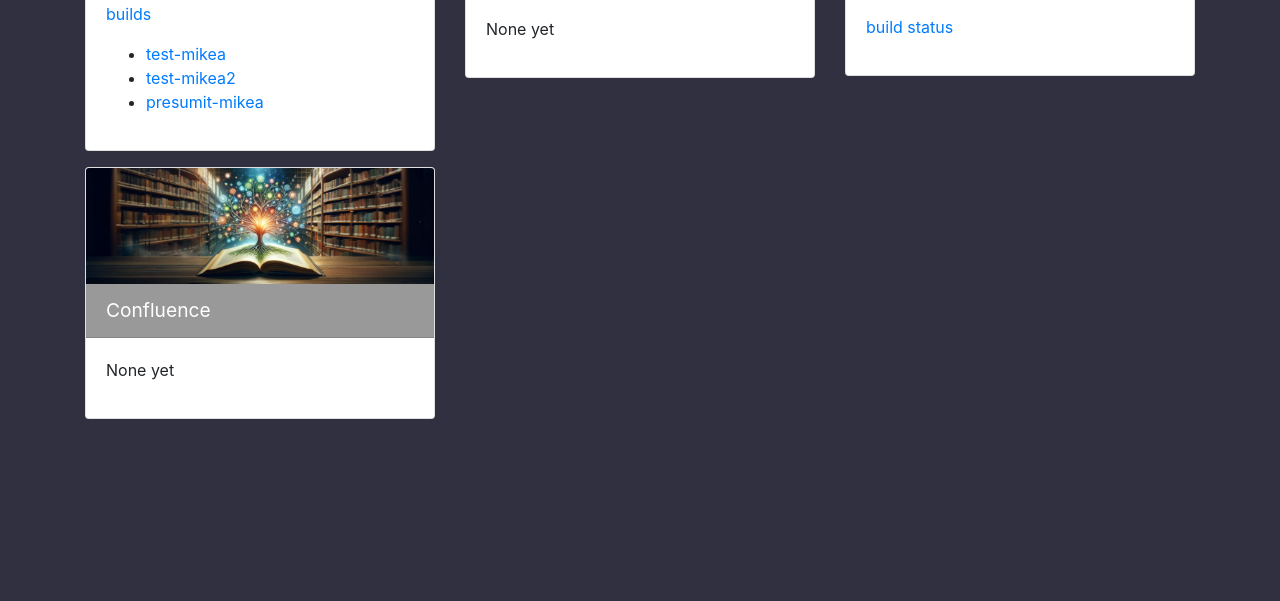
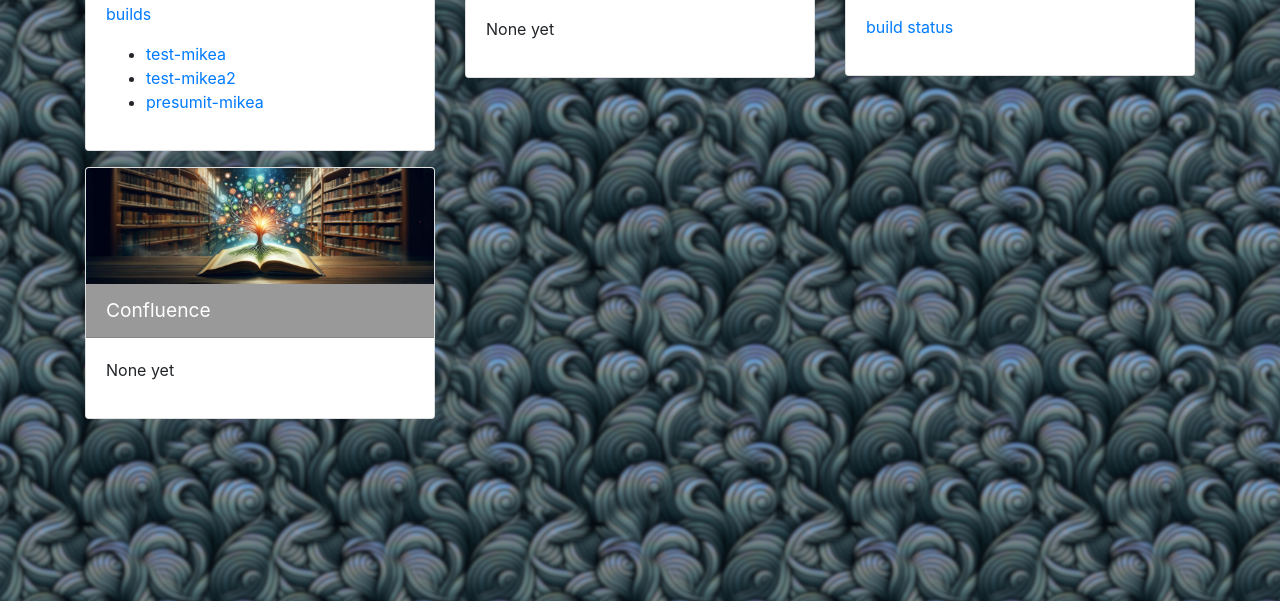
Before and after one commit to mikea-neara/mikea-neara.github.io, a plain HTML site: page index.html in a window 1280 px wide. Shown: the part 199-800 px from the top of the page. Drawn offline with nearby package versions, Linux system fonts and the light colour scheme.

Commit message:
Added background

```diff
--- a/index.html
+++ b/index.html
@@ -8,7 +8,12 @@
         .header-image { width: 100%; height: auto; }
         .card-header { background-color: #999999; color: white; font-size: larger; }
         .card-header-img { width: 100%; height: auto; border-top-left-radius: calc(.25rem - 1px); border-top-right-radius: calc(.25rem - 1px); }
-        body { background-color: #303041; }
+        body {
+            background-color: #303041;
+            background-image: url('background.png');
+            background-repeat: repeat;
+            background-size: auto;
+        }
     </style>
     </style>
 </head>
```
Also changed, not shown: background.png (added).
